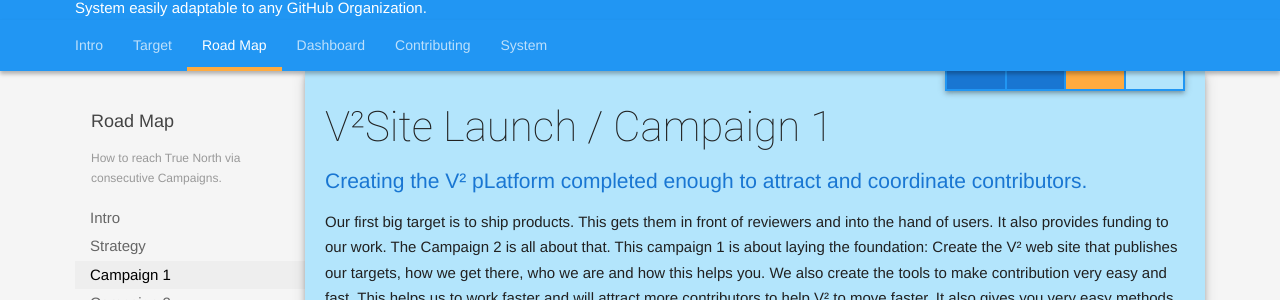
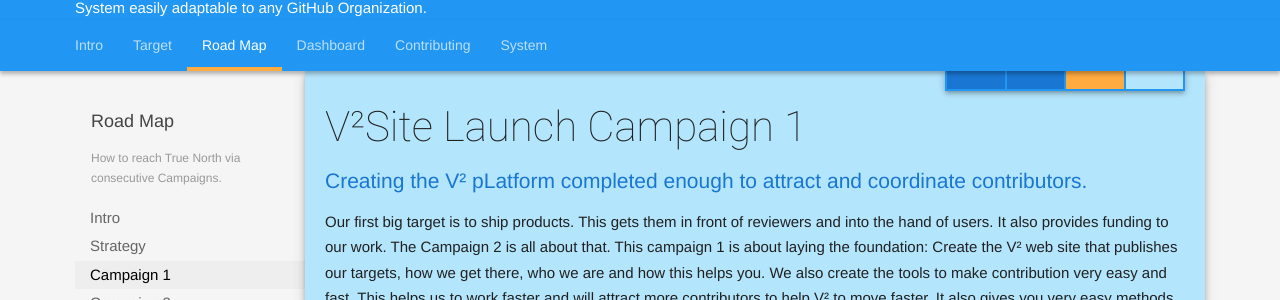
Before and after one commit to V-Squared/v2-Plan, a Jekyll site: the page built from road-map/campaign01.md, in a window 1280 px wide. Shown: the part 164-464 px from the top of the page. Built offline with Jekyll 4.4.1, drawn with Linux system fonts in a browser that asks for light colours.

```diff
--- a/road-map/campaign01.md
+++ b/road-map/campaign01.md
@@ -1,6 +1,6 @@
 ---
 layout: page
-title: V²Site Launch / Campaign 1
+title: V²Site Launch Campaign 1
 subtitle: Creating the V² pLatform completed enough to attract and coordinate contributors.
 abstract: Our first big target is to ship products. This gets them in front of reviewers and into the hand of users. It also provides funding to our work. The Campaign 2 is all about that. This campaign 1 is about laying the foundation&#58;  Create the V² web site that publishes our targets, how we get there, who we are and how this helps you. We also create the tools to make contribution very easy and fast. This helps us to work faster and will attract more contributors to help V² to move faster. It also gives you very easy methods to report bugs and request features via issues and and in turn provides us with the tools to track, rate and close these issues very efficiently.
 issueNo: 97
```
